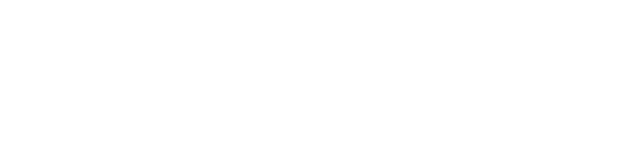
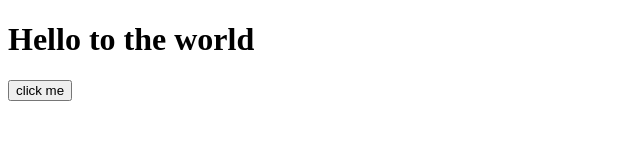
Before and after one commit to ChenRoz08/Git-Command, a plain HTML site: page index.html in a window 1280 px wide. Shown: the whole page, without its empty margins (0-640 px from the left). Drawn offline with Linux system fonts and the light colour scheme.

Commit message:
added btn

```diff
--- a/index.html
+++ b/index.html
@@ -10,6 +10,10 @@
 </head>
 
 <body>
+    <div id="root">
+        <h1 id="my-title"> Hello to the world</h1>
+        <button type="button" onclick="changeColor">click me</button>
+    </div>
 
 
 
```
